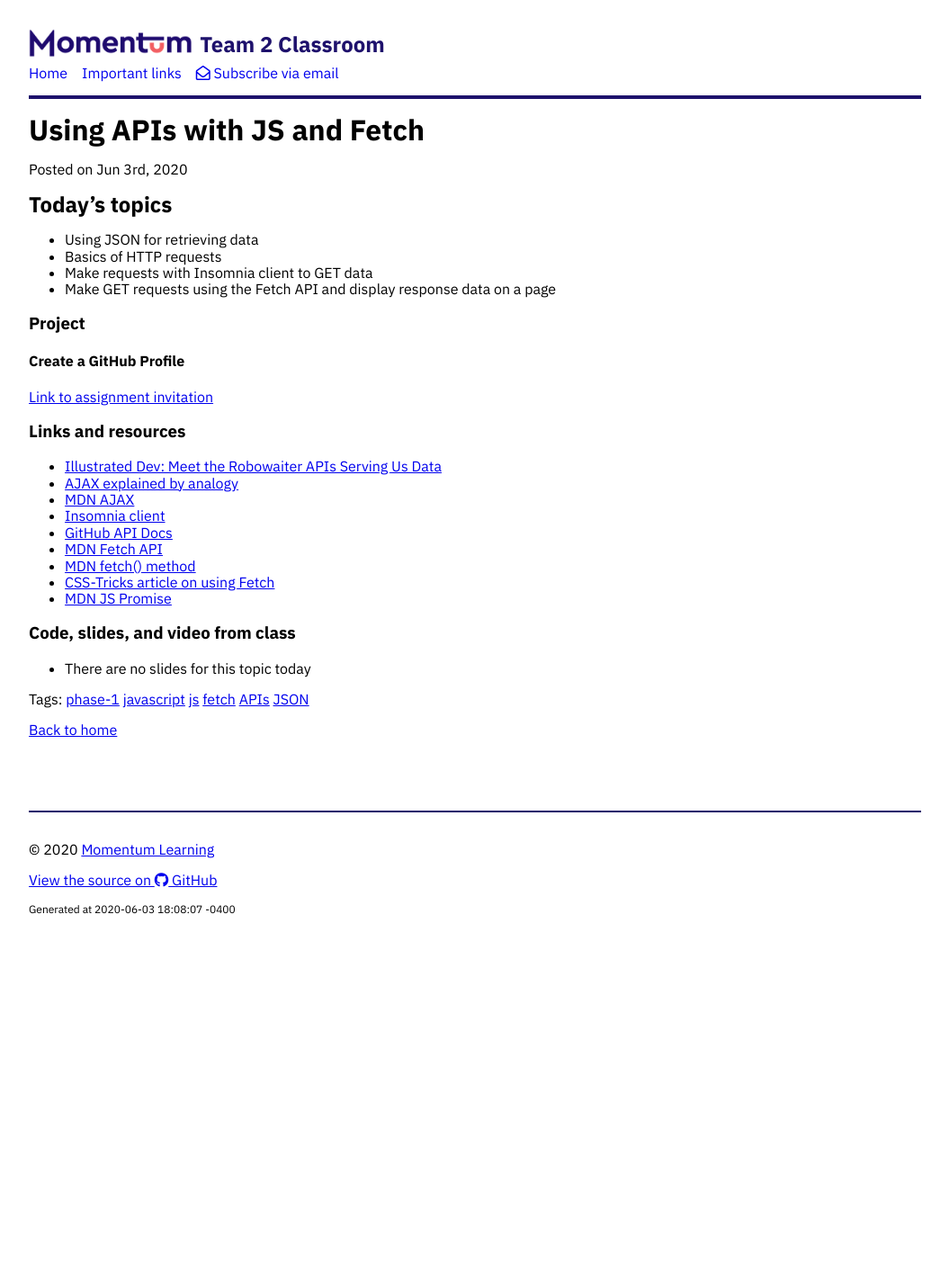
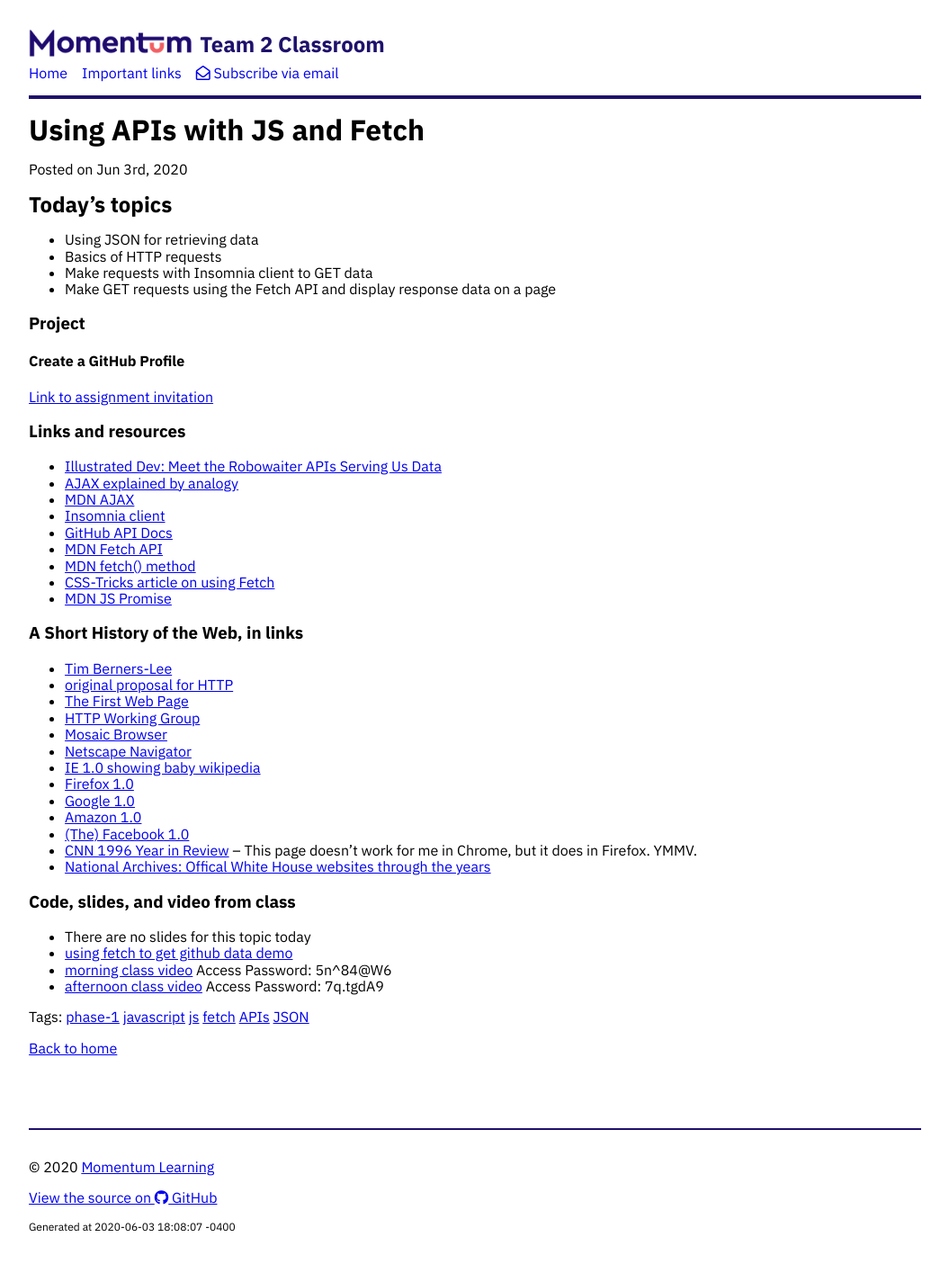
Before and after one commit to momentum-team-3/momentum-team-3.github.io, a Jekyll site: the page built from _posts/2020-06-03-js-apis.md, in a window 1280 px wide. Shown: the whole page at 90% size, without its empty margins (112-1167 px from the left). Built offline with Jekyll 4.4.1, drawn with Linux system fonts in a browser that asks for light colours; nearby versions of some CDN libraries; before the commit the page ends 1061 px from its top, so only the background shows below that.

Commit message:
Update daily content

```diff
--- a/_posts/2020-06-03-js-apis.md
+++ b/_posts/2020-06-03-js-apis.md
@@ -29,7 +29,25 @@ tags: phase-1 javascript js fetch APIs JSON
 - [CSS-Tricks article on using Fetch](https://css-tricks.com/using-fetch/)
 - [MDN JS Promise](https://developer.mozilla.org/en-US/docs/Web/JavaScript/Reference/Global_Objects/Promise)
 
+### A Short History of the Web, in links
+
+- [Tim Berners-Lee](https://en.wikipedia.org/wiki/Tim_Berners-Lee)
+- [original proposal for HTTP](https://www.w3.org/History/1989/proposal.htm)
+- [The First Web Page](http://www.ibiblio.org/pjones/old.page.htm)
+- [HTTP Working Group](https://datatracker.ietf.org/wg/httpbis/charter)
+- [Mosaic Browser](http://history-computer.com/Internet/images/mosaic_beta.jpg)
+- [Netscape Navigator](https://images.pcworld.com/reviews/graphics/130207-01_NetscapeNavigator_b.jpg)
+- [IE 1.0 showing baby wikipedia](https://statetechmagazine.com/sites/default/files/uploads/internet_explorer_1.0.png)
+- [Firefox 1.0](https://upload.wikimedia.org/wikipedia/commons/6/65/Mozilla_Firefox_1.0_front_page_screenshot.png)
+- [Google 1.0](http://image.excite.co.uk/digitaledge/guide/safari-default-43517-0.jpg)
+- [Amazon 1.0](http://i.dailymail.co.uk/i/pix/2012/01/18/article-2088445-0F82815A00000578-513_634x413.jpg)
+- [(The) Facebook 1.0](https://i.pinimg.com/originals/f6/1a/17/f61a17df947dde678c5bf501e1b5a5bd.png)
+- [CNN 1996 Year in Review](http://www.cnn.com/EVENTS/1996/year.in.review/) -- This page doesn't work for me in Chrome, but it does in Firefox. YMMV.
+- [National Archives: Offical White House websites through the years](https://www.archives.gov/presidential-libraries/archived-website)
 
 ### Code, slides, and video from class
 
 - There are no slides for this topic today
+- [using fetch to get github data demo](https://github.com/momentum-team-2/examples/tree/master/ajax-github-api)
+- [morning class video](https://us02web.zoom.us/rec/share/wpVSJIisqERJYtbir0rFRJF6P5Tleaa81CEW-6ANxEsB0_xHSqApHjIBh5jRizpf) Access Password: 5n^84@W6
+- [afternoon class video](https://us02web.zoom.us/rec/share/1_ZYN63d-31IBYXU0n30ZbMHG7Tjaaa8hyhPrPtYzUm9S9p4QPeWNtqH0yD97Q43) Access Password: 7q.tgdA9
```
